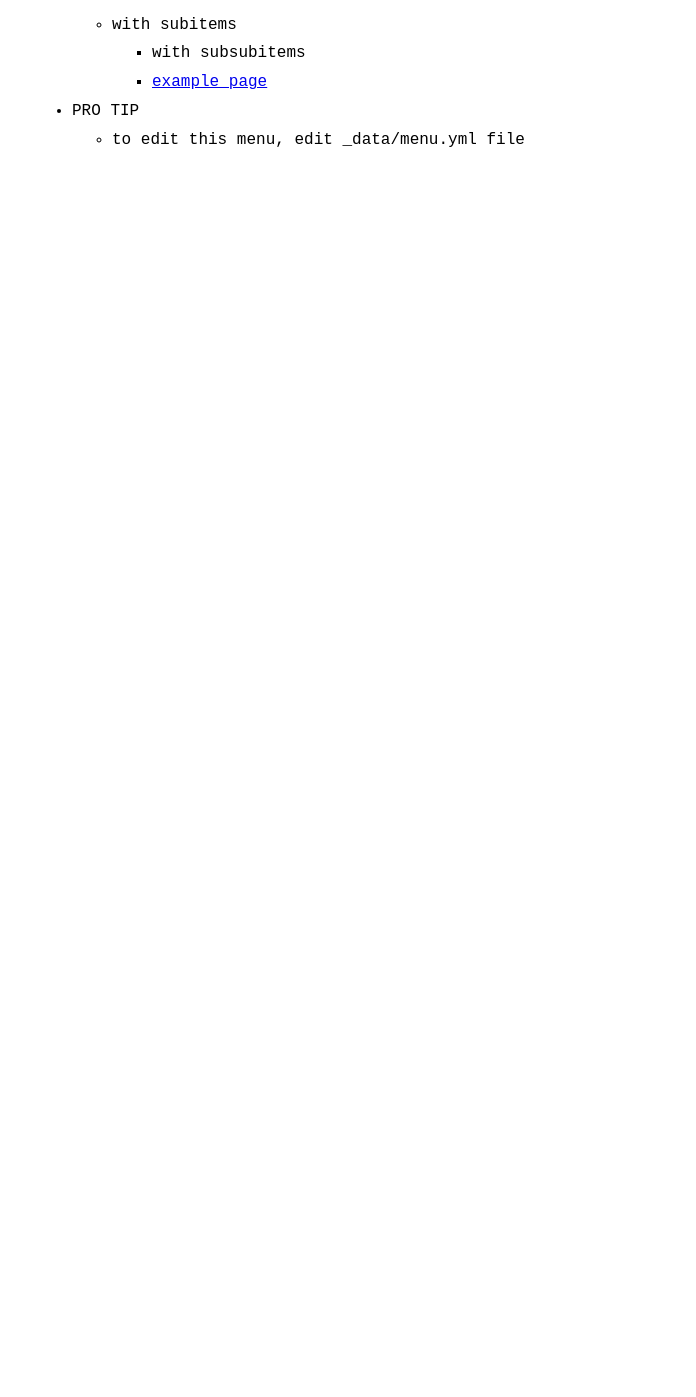
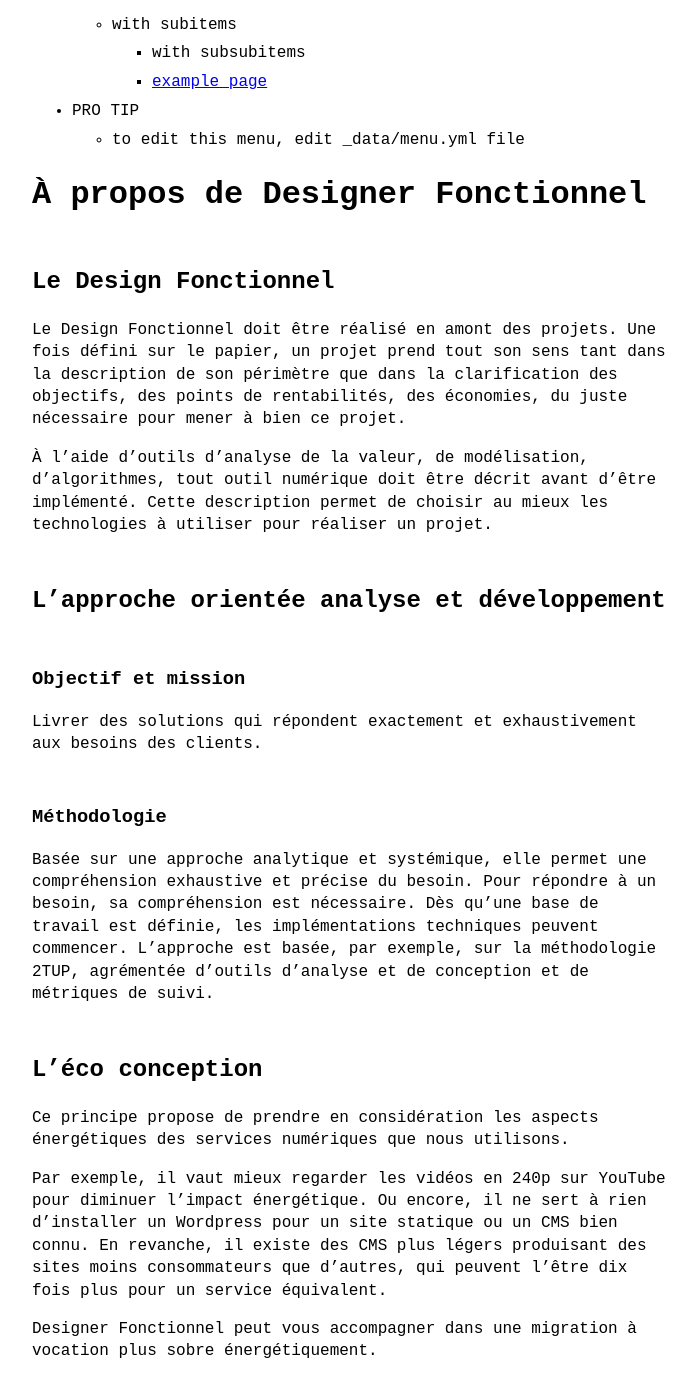
Before and after one commit to IamHenri/SiteDesignerFonctionneldotCom, a Jekyll site: the page built from index.md, in a window 1280 px wide and 1400 px high, scrolled down 621 px. Shown: the top 1397 px of the window, without its empty margins (288-984 px from the left). Built offline with Jekyll 4.4.1, drawn with Linux system fonts in a browser that asks for light colours; our own code applies the rules of GitHub Pages for plain Markdown files; before the commit the page ends 900 px from its top, so only the background shows below that.

Commit message:
Update index.md

```diff
--- a/index.md
+++ b/index.md
@@ -1,3 +1,25 @@
----
-layout: home
----
+# À propos de Designer Fonctionnel
+
+## Le Design Fonctionnel
+
+Le Design Fonctionnel doit être réalisé en amont des projets. Une fois défini sur le papier, un projet prend tout son sens tant dans la description de son périmètre que dans la clarification des objectifs, des points de rentabilités, des économies, du juste nécessaire pour mener à bien ce projet.
+
+À l'aide d'outils d'analyse de la valeur, de modélisation, d'algorithmes, tout outil numérique doit être décrit avant d'être implémenté. Cette description permet de choisir au mieux les technologies à utiliser pour réaliser un projet.
+
+## L'approche orientée analyse et développement
+
+### Objectif et mission
+
+Livrer des solutions qui répondent exactement et exhaustivement aux besoins des clients.
+
+### Méthodologie
+
+Basée sur une approche analytique et systémique, elle permet une compréhension exhaustive et précise du besoin. Pour répondre à un besoin, sa compréhension est nécessaire. Dès qu'une base de travail est définie, les implémentations techniques peuvent commencer. L'approche est basée, par exemple, sur la méthodologie 2TUP, agrémentée d'outils d'analyse et de conception et de métriques de suivi.
+
+## L'éco conception
+
+Ce principe propose de prendre en considération les aspects énergétiques des services numériques que nous utilisons.
+
+Par exemple, il vaut mieux regarder les vidéos en 240p sur YouTube pour diminuer l'impact énergétique. Ou encore, il ne sert à rien d'installer un Wordpress pour un site statique ou un CMS bien connu. En revanche, il existe des CMS plus légers produisant des sites moins consommateurs que d'autres, qui peuvent l'être dix fois plus pour un service équivalent.
+
+Designer Fonctionnel peut vous accompagner dans une migration à vocation plus sobre énergétiquement.
```
